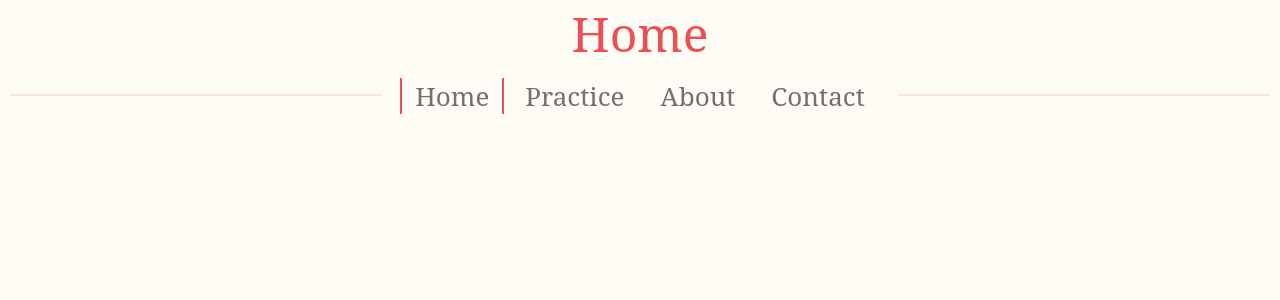
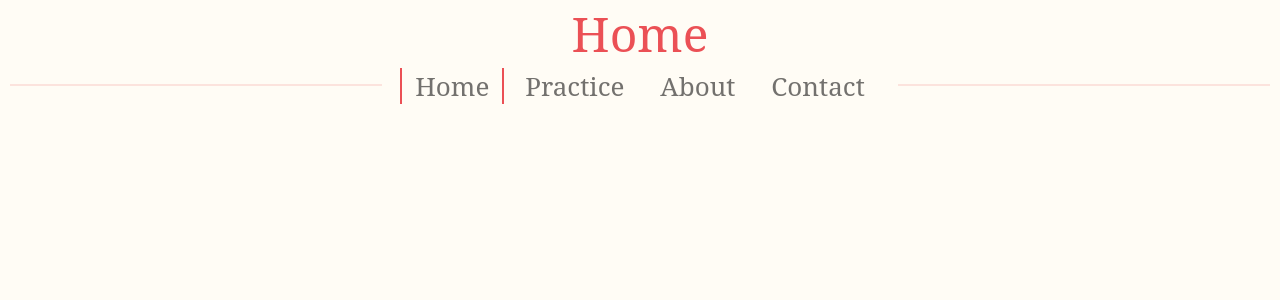
Before and after one commit to Amir837/langleraningplatform, a React (Create React App) app: page / in a window 1280 px wide. Shown: the top 300 px of the page. Built offline with nearby package versions, Linux system fonts and the light colour scheme.

Commit message:
add links

```diff
--- a/src/NavMenu.tsx
+++ b/src/NavMenu.tsx
@@ -10,11 +10,11 @@ interface NavMenuProps {
 }
 
 function NavMenu(props: NavMenuProps) {
-
+    const f = "/" + `${props.currentPage}`;
     return (
         <nav>
             <header>
-                <h1><Link to="/">{props.currentPage}</Link></h1>
+                <h1><Link to={f}>{props.currentPage}</Link></h1>
             </header>
 
             <div className="menuBar">
--- a/src/css/NavMenu.css
+++ b/src/css/NavMenu.css
@@ -3,7 +3,7 @@ nav {
     display: flex;
     flex-direction: column;
     align-items: center;
-    gap: 20px;
+    gap: 10px;
 
     padding: 10px;
 
```
